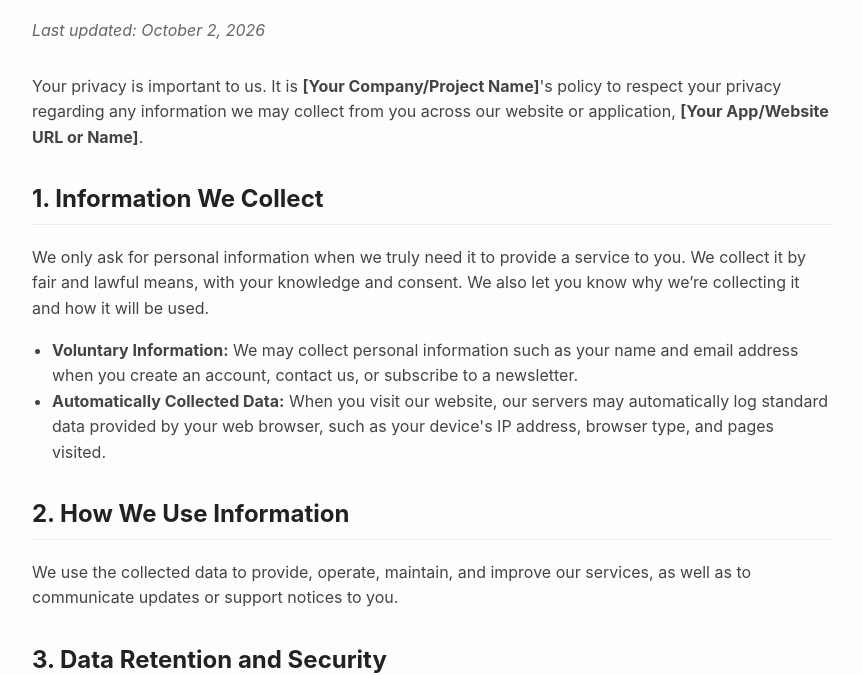
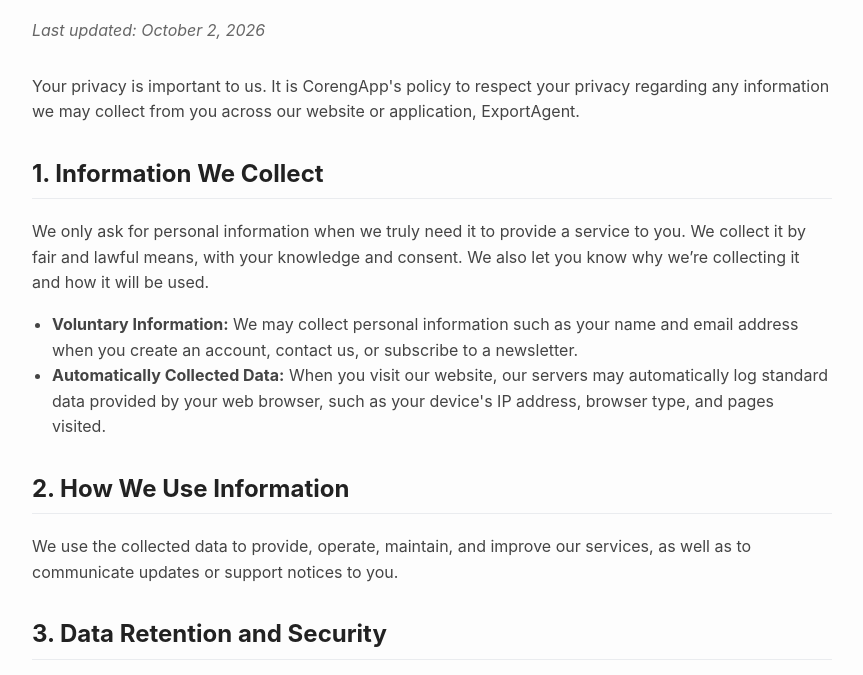
Before and after one commit to ilyasDBT/CorengApps, a plain HTML site: page index.html in a window 1280 px wide. Shown: the part 128-803 px from the top of the page, without its empty margins (208-1071 px from the left). Drawn offline with Linux system fonts and the light colour scheme.

Commit message:
Update index.html

```diff
--- a/index.html
+++ b/index.html
@@ -52,7 +52,7 @@
     <h1>Privacy Policy</h1>
     <p class="last-updated">Last updated: October 2, 2026</p>
 
-    <p>Your privacy is important to us. It is <strong>[Your Company/Project Name]</strong>'s policy to respect your privacy regarding any information we may collect from you across our website or application, <strong>[Your App/Website URL or Name]</strong>.</p>
+    <p>Your privacy is important to us. It is CorengApp's policy to respect your privacy regarding any information we may collect from you across our website or application, ExportAgent.</p>
 
     <h2>1. Information We Collect</h2>
     <p>We only ask for personal information when we truly need it to provide a service to you. We collect it by fair and lawful means, with your knowledge and consent. We also let you know why we’re collecting it and how it will be used.</p>
```
